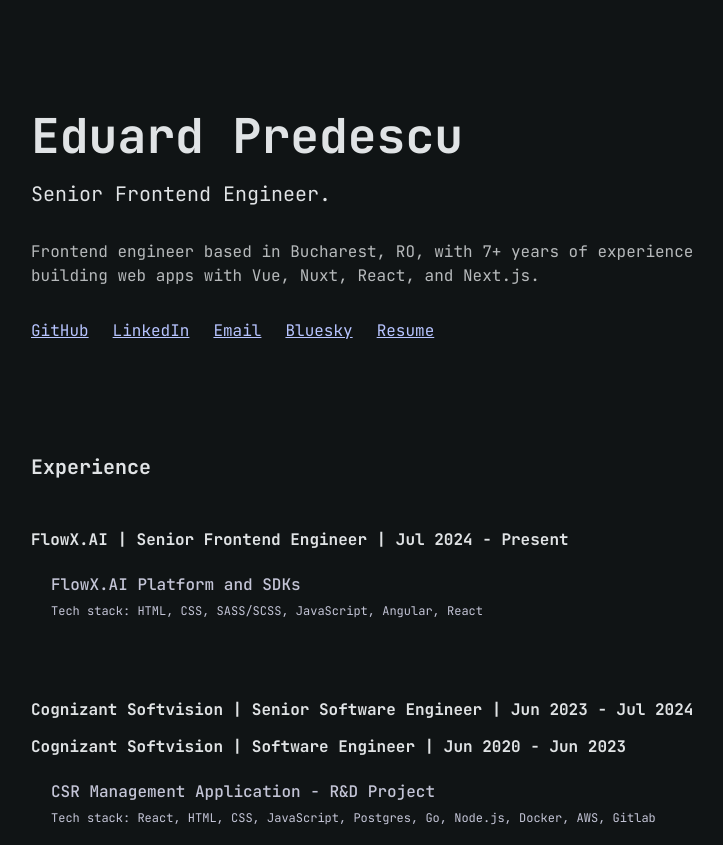
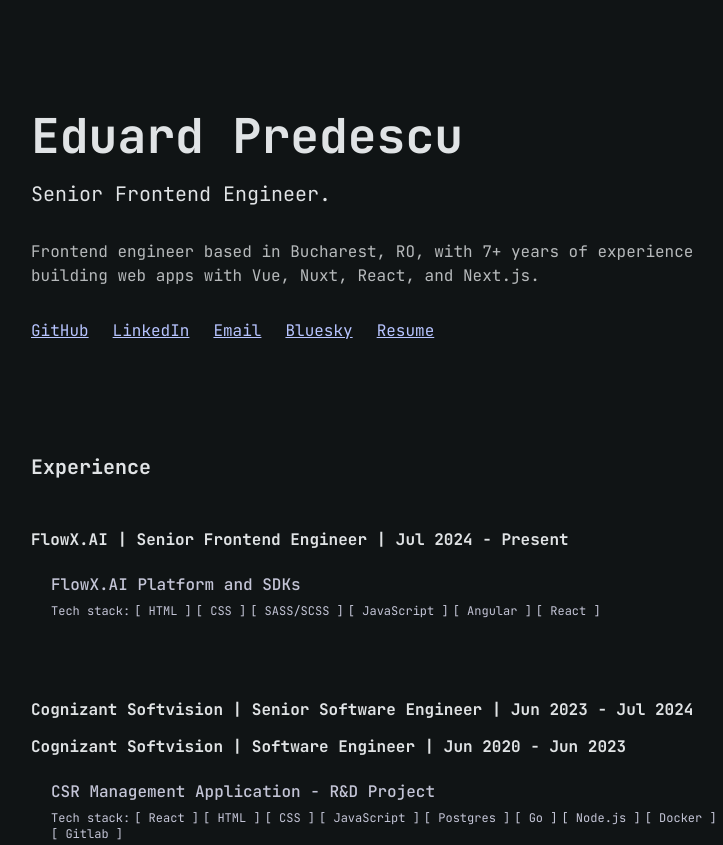
Before and after one commit to epr3/epr3.github.io, an Astro site: page / in a window 1280 px wide. Shown: the top 845 px of the page, without its empty margins (209-932 px from the left). Built offline with nearby package versions, Linux system fonts and the light colour scheme; Astro itself is replaced by a stand-in of ours.

Commit message:
fix: prevent tech stack tokens from wrapping mid-bracket

```diff
--- a/src/components/Project.astro
+++ b/src/components/Project.astro
@@ -19,17 +19,16 @@ if (!result.ok) {
 }
 
 const { title, link, description, responsibilities } = result.content;
-const stack = project.stack.map((s) => s.name).join(", ");
 ---
 
 <div>
   <p class="text-on-surface-variant font-medium mb-1">{title}</p>
   <p class="flex flex-col gap-1 text-label-sm font-label-sm text-on-surface-variant mt-2 mb-4">
-    <span>Tech stack: {stack}</span>
+    <span class="inline-flex flex-wrap items-center gap-x-1"><span>Tech stack:</span>{project.stack.map((s) => <span class="whitespace-nowrap">[ {s.name} ]</span>)}</span>
     {
       link && (
         <span>
-          Link: <a class="text-primary-fixed-dim hover:underline" href={link} target="_blank">{link}</a>
+          Link: <a class="text-primary-fixed-dim hover:text-primary hover:underline focus-visible:outline-2 focus-visible:outline-solid focus-visible:outline-primary transition-colors" href={link} target="_blank">{link}</a>
         </span>
       )
     }
```
